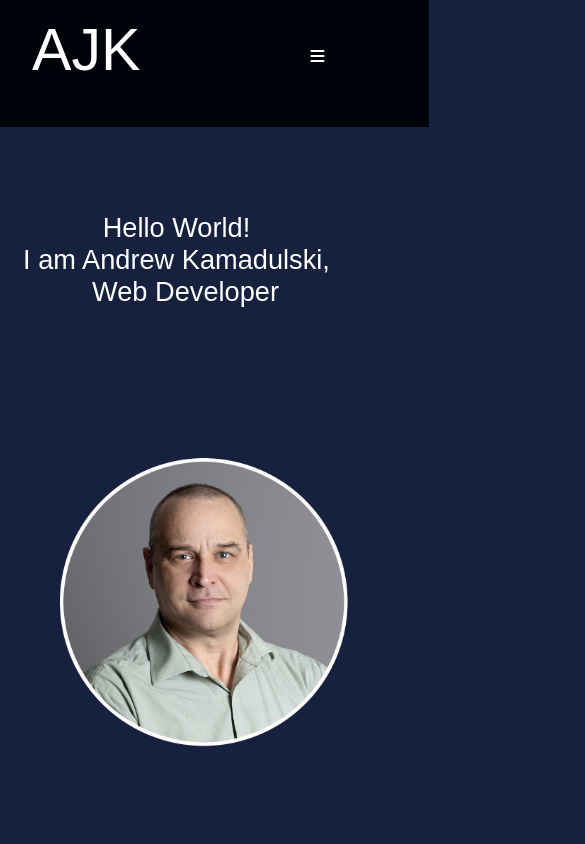
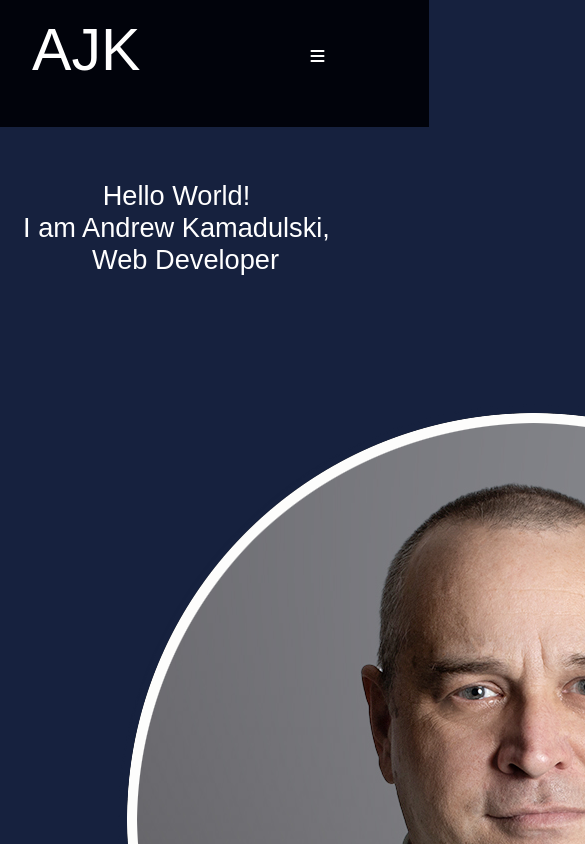
Before and after one commit to Kamadulski999/Kamadulski, a React (Create React App) app: page / in a window 390 px wide. Shown: the top 844 px of the page, 585 px wide, since content can reach past the window. Built offline with nearby package versions, Linux system fonts and the light colour scheme; a web font is replaced by a local one.

Commit message:
adjusting profile picture

```diff
--- a/src/components/Hello/hello.css
+++ b/src/components/Hello/hello.css
@@ -1,5 +1,5 @@
 .hello-emphasis {
-    margin: 2rem 0 0 35%;
+    margin: 1rem 0 0 35%;
     font-size: 3rem;
 }
 
@@ -16,7 +16,6 @@
 
 .portrait {
     justify-content: center;
-    height: 40vh;
 }
 @media (max-width: 1720px) {
     .hello-emphasis {
@@ -28,11 +27,11 @@
 @media (max-width: 600px) {
     .hello-emphasis {
         font-size: 1.7rem;
-        margin:3rem 1rem 0 1rem;
+        margin:1rem 1rem 0 1rem;
     }
 
     .hello-section img {
-        margin: -2rem 1rem 1rem 1rem
+        margin: -5rem 1rem 1rem 1rem
     }
 
 
```
